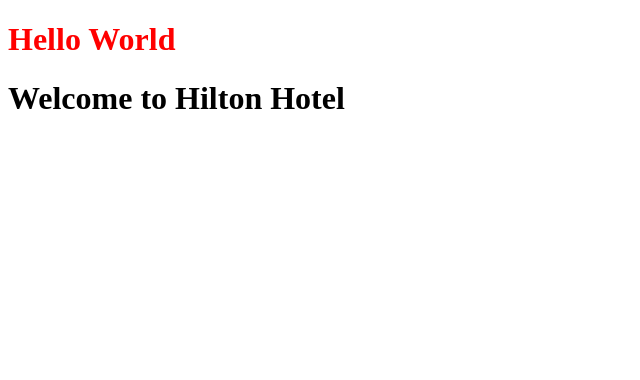
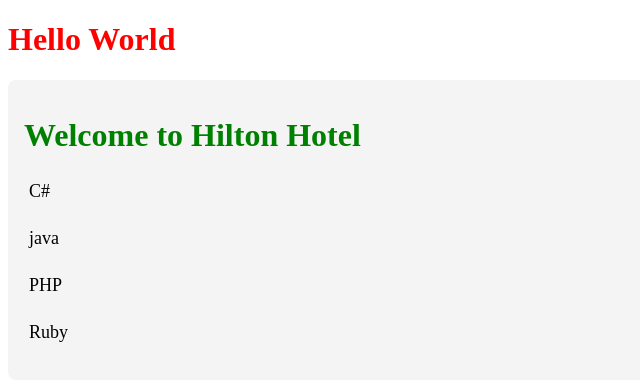
Before and after one commit to amirdhahri01/anguler_playground, an Angular app in the folder hoteninventoryapp/: page / in a window 1280 px wide. Shown: the top 380 px of the page, without its empty margins (0-640 px from the left). Built offline with nearby package versions, Linux system fonts and the light colour scheme.

Commit message:
An update

```diff
--- a/hoteninventoryapp/src/app/app.component.ts
+++ b/hoteninventoryapp/src/app/app.component.ts
@@ -3,7 +3,7 @@
 
 @Component({
   selector: 'app-root',
-  imports: [RoomsComponent ],
+  imports: [RoomsComponent],
   templateUrl: './app.component.html',
   styleUrl: './app.component.scss',
 })
--- /dev/null
+++ b/hoteninventoryapp/src/app/db.service.ts
@@ -0,0 +1,5 @@
+export class DBService{
+    getAll(){
+        return ["C#" , "java" , "PHP" , "Ruby"];
+    }
+}
--- a/hoteninventoryapp/src/app/rooms/rooms.component.html
+++ b/hoteninventoryapp/src/app/rooms/rooms.component.html
@@ -1 +1,6 @@
-<h1>Welcome to {{hotelName}}</h1>
+<div class="container">
+  <h1>Welcome to {{ hotelName }}</h1>
+  <ul *ngFor="let course of courses">
+        <li >{{ course }}</li>
+  </ul>
+</div>
--- a/hoteninventoryapp/src/app/rooms/rooms.component.scss
+++ b/hoteninventoryapp/src/app/rooms/rooms.component.scss
@@ -0,0 +1,20 @@
+.container {
+    padding: 16px;
+    background-color: #f4f4f4;
+    border-radius: 8px;
+}
+
+ul {
+    list-style-type: none;
+    padding: 0;
+}
+
+li {
+    font-size: 18px;
+    padding: 5px;
+    margin: 5px 0;
+}
+
+h1{
+    color: green;
+}
--- a/hoteninventoryapp/src/app/rooms/rooms.component.ts
+++ b/hoteninventoryapp/src/app/rooms/rooms.component.ts
@@ -1,16 +1,20 @@
+import { NgFor } from '@angular/common';
 import { Component, OnInit } from '@angular/core';
+import { DBService } from '../db.service';
 
 @Component({
   selector: 'app-rooms',
-  imports: [],
+  imports: [NgFor],
   standalone: true,
   templateUrl: './rooms.component.html',
-  styleUrl: './rooms.component.scss'
+  styleUrls: ['./rooms.component.scss'],
 })
 
 export class RoomsComponent implements OnInit{
   hotelName = "Hilton Hotel"
+  courses : string[];
   constructor(){
+    this.courses =  new DBService().getAll();
   }
   ngOnInit() : void{
 
```
